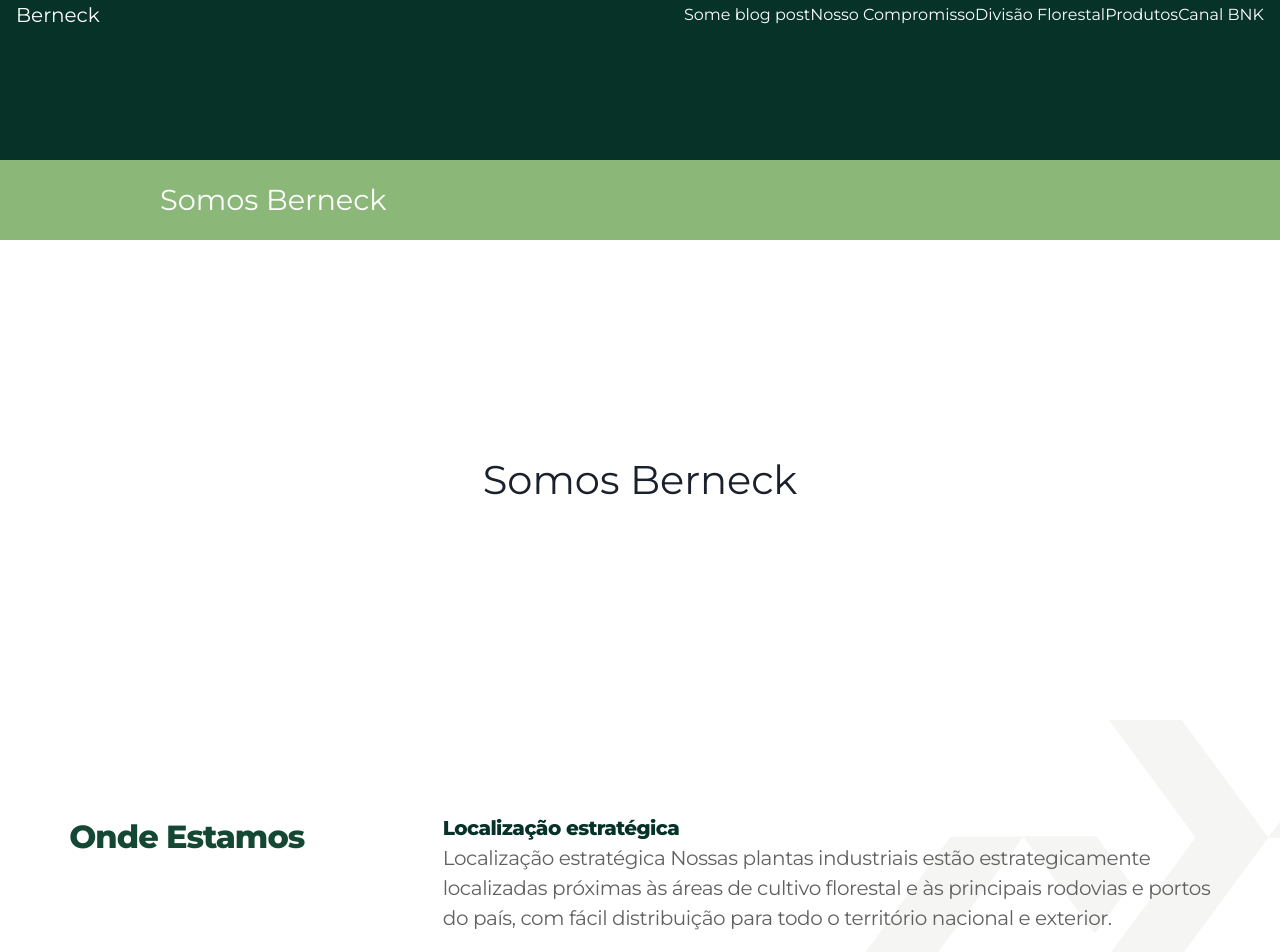
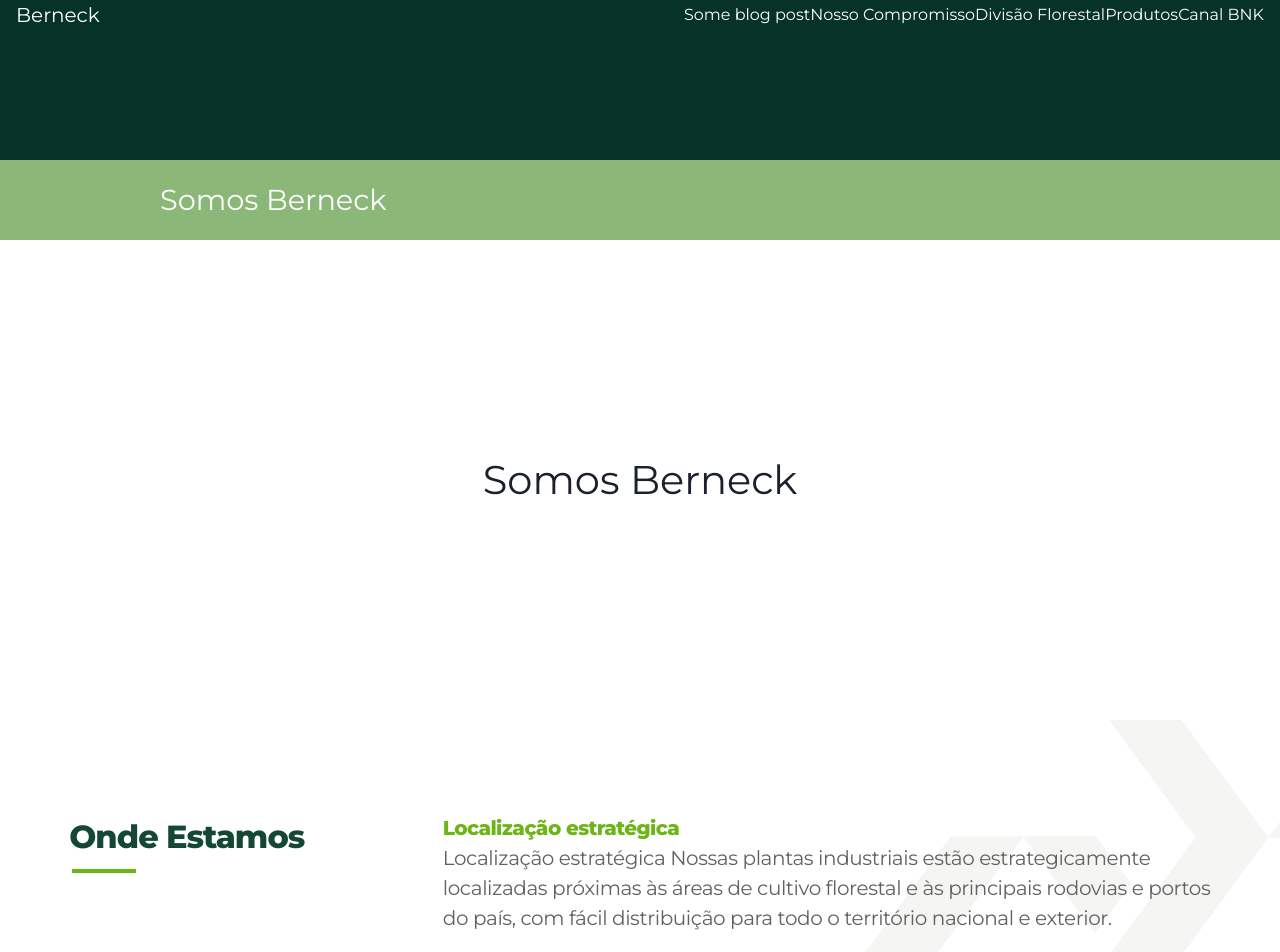
Before and after one commit to amorim-marcos/site-frontend, a Next.js app: page /somos-berneck in a window 1280 px wide. Shown: the top 952 px of the page. Built offline with nearby package versions, Linux system fonts and the light colour scheme.

Commit message:
BNK-48 Add light_green color to default theme colors

```diff
--- a/src/theme/colors.ts
+++ b/src/theme/colors.ts
@@ -2,7 +2,8 @@ export default {
   berneck_green: '#144835',
   berneck_green_dark: '#133128',
   white: '#FFF',
-  berneck_green_light: '#8BB879'
+  berneck_green_light: '#8BB879',
+  light_green: '#6DB416'
 }
 
 export const colors = {
```
